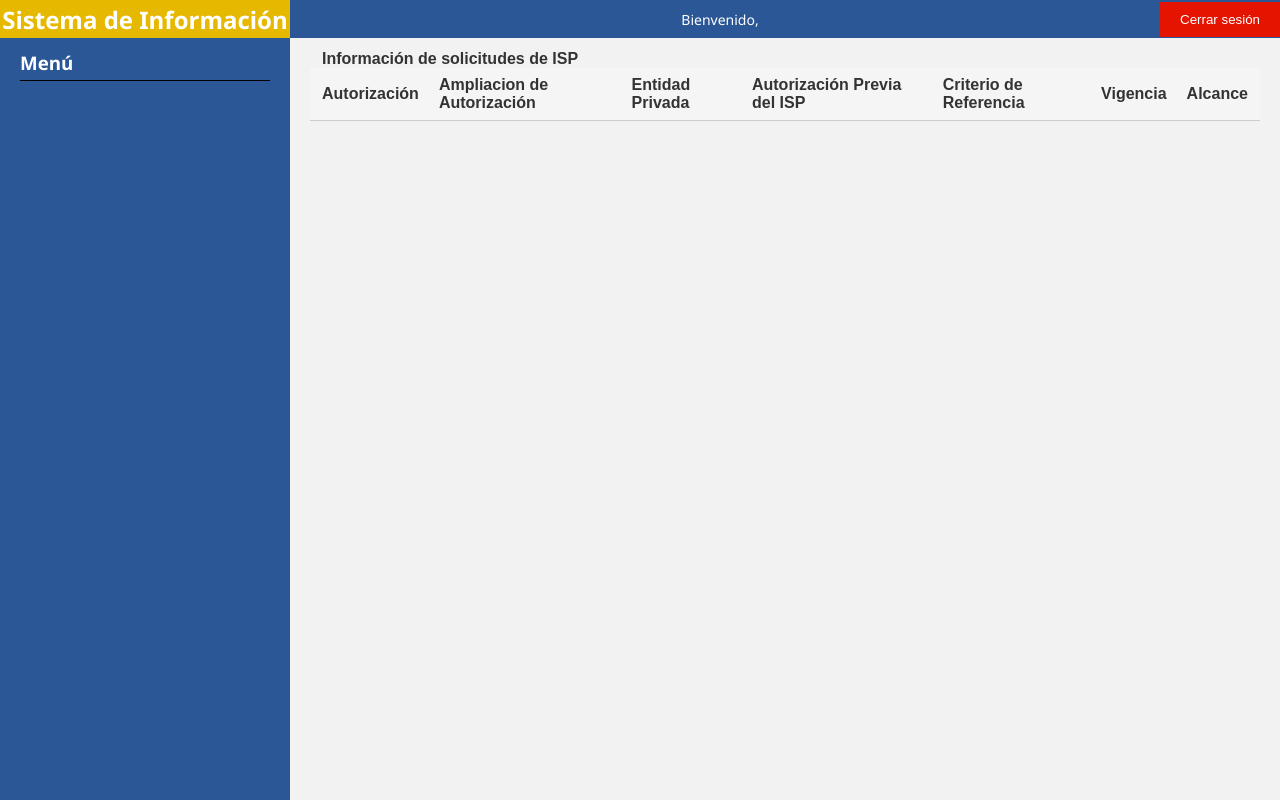
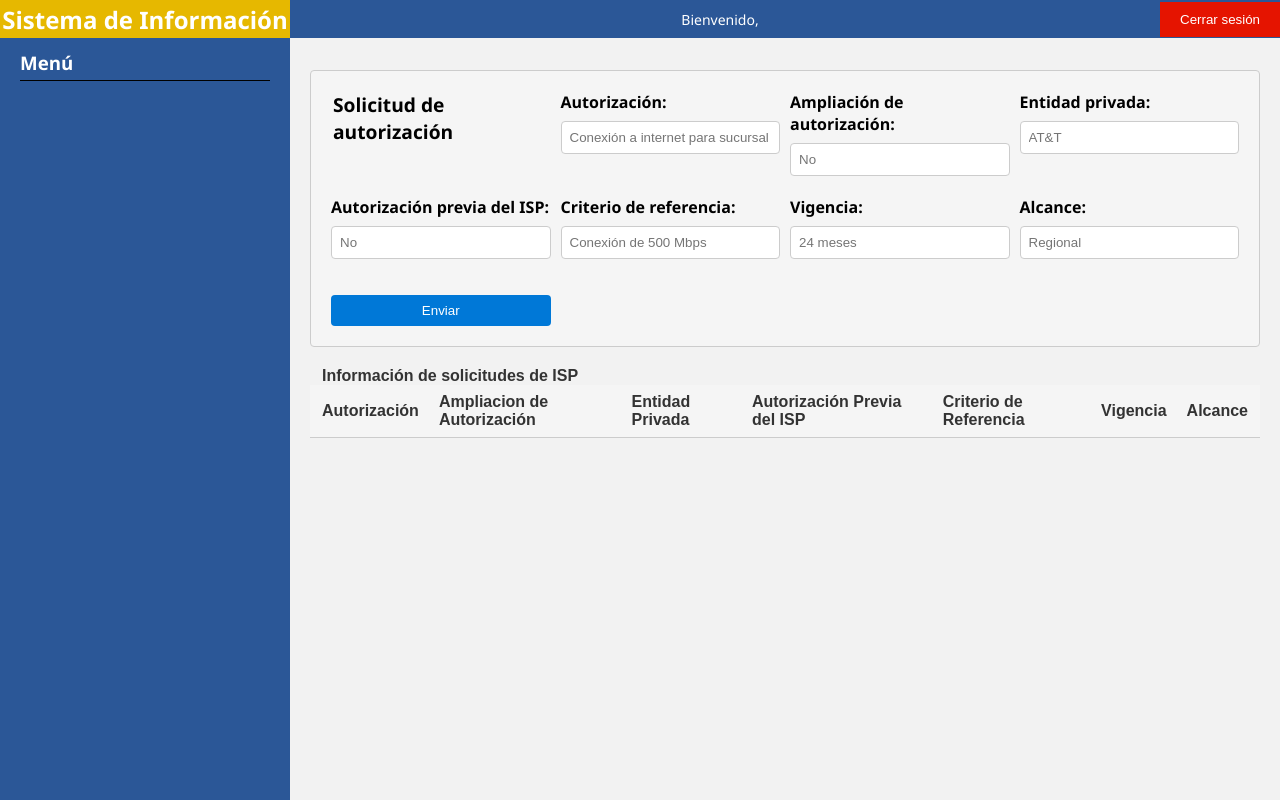
Before and after one commit to Folkrom/SI-Microsoft-U, a website: page public/pages/isp-requests-panel.html in a window 1280 px wide. Drawn offline with Linux system fonts and the light colour scheme; a web font is replaced by a local one.

Commit message:
added ISP-requests form and now is working!

```diff
--- a/public/js/isp-requests-panel.js
+++ b/public/js/isp-requests-panel.js
@@ -23,3 +23,46 @@ const loadISPrequests = async () => {
         ISPrequestsTbody.appendChild(row);
     });
 };
+
+const handleSubmit = async (event) => {
+    event.preventDefault();
+    const registerResult = document.getElementById('register-err');
+
+    const autorizacion = document.getElementById('autorizacion').value;
+    const ampliacionAutorizacion = document.getElementById(
+        'ampliacionAutorizacion'
+    ).value;
+    const entidadPrivada = document.getElementById('entidadPrivada').value;
+    const autorizacionPreviaISP = document.getElementById(
+        'autorizacionPreviaISP'
+    ).value;
+    const criterioReferencia =
+        document.getElementById('criterioReferencia').value;
+    const vigencia = document.getElementById('vigencia').value;
+    const alcance = document.getElementById('alcance').value;
+
+    const formData = {
+        Autorizacion: autorizacion,
+        Ampliacion_de_Autorizacion: ampliacionAutorizacion,
+        Entidad_Privada: entidadPrivada,
+        Autorizacion_Previa_del_ISP: autorizacionPreviaISP,
+        Criterio_de_Referencia: criterioReferencia,
+        Vigencia: vigencia,
+        Alcance: alcance,
+    };
+
+    const validRegister = await registerData('ISPRequests', formData);
+
+    if (validRegister.err) {
+        registerResult.innerHTML = validRegister.err;
+        return;
+    }
+
+    document.querySelectorAll('input').forEach((input) => {
+        input.value = '';
+    });
+    registerResult.innerHTML = validRegister.msg;
+    registerResult.style = 'color: #00FF00;';
+
+    loadISPrequests();
+};
--- a/public/pages/isp-requests-panel.html
+++ b/public/pages/isp-requests-panel.html
@@ -42,42 +42,106 @@
                 </div>
 
                 <div class="content">
-                    <!-- <form
-                        id="registration-form"
-                        class="microsoft-form"
+                    <form
+                        id="authorization-form"
+                        class="microsoft-form-expanded"
                         autocomplete="off"
                         onsubmit="handleSubmit(event)"
                     >
-                        <legend>Registrar nuevo usuario</legend>
+                        <legend>Solicitud de autorización</legend>
                         <div>
-                            <label for="user">Nombre de usuario:</label>
+                            <label for="autorizacion">Autorización:</label>
                             <input
                                 type="text"
-                                id="user"
-                                name="user"
+                                id="autorizacion"
+                                name="autorizacion"
+                                placeholder="Conexión a internet para sucursal"
                                 required
+                                maxlength="40"
                                 autocomplete="off"
                             />
                         </div>
                         <div>
-                            <label for="password">Contraseña:</label>
+                            <label for="ampliacionAutorizacion"
+                                >Ampliación de autorización:</label
+                            >
                             <input
-                                type="password"
-                                id="password"
-                                name="password"
+                                type="text"
+                                id="ampliacionAutorizacion"
+                                name="ampliacionAutorizacion"
+                                placeholder="No"
                                 required
+                                maxlength="40"
                                 autocomplete="off"
                             />
                         </div>
                         <div>
-                            <label for="role">Rol:</label>
-                            <select id="role" name="role" required></select>
+                            <label for="entidadPrivada">Entidad privada:</label>
+                            <input
+                                type="text"
+                                id="entidadPrivada"
+                                name="entidadPrivada"
+                                placeholder="AT&T"
+                                required
+                                maxlength="40"
+                                autocomplete="off"
+                            />
                         </div>
+                        <div>
+                            <label for="autorizacionPreviaISP"
+                                >Autorización previa del ISP:</label
+                            >
+                            <input
+                                type="text"
+                                id="autorizacionPreviaISP"
+                                name="autorizacionPreviaISP"
+                                placeholder="No"
+                                required
+                                maxlength="40"
+                                autocomplete="off"
+                            />
+                        </div>
+                        <div>
+                            <label for="criterioReferencia"
+                                >Criterio de referencia:</label
+                            >
+                            <input
+                                type="text"
+                                id="criterioReferencia"
+                                name="criterioReferencia"
+                                placeholder="Conexión de 500 Mbps"
+                                required
+                                maxlength="40"
+                                autocomplete="off"
+                            />
+                        </div>
+                        <div>
+                            <label for="vigencia">Vigencia:</label>
+                            <input
+                                type="text"
+                                id="vigencia"
+                                name="vigencia"
+                                placeholder="24 meses"
+                                required
+                                maxlength="40"
+                                autocomplete="off"
+                            />
+                        </div>
+                        <div>
+                            <label for="alcance">Alcance:</label>
+                            <input
+                                type="text"
+                                id="alcance"
+                                name="alcance"
+                                placeholder="Regional"
+                                required
+                                maxlength="40"
+                                autocomplete="off"
+                            />
+                        </div>
+                        <button type="submit">Enviar</button>
                         <p id="register-err"></p>
-                        <div>
-                            <button type="submit">Register</button>
-                        </div>
-                    </form> -->
+                    </form>
 
                     <table id="isp-requests-table" class="microsoft-table">
                         <caption>
```
